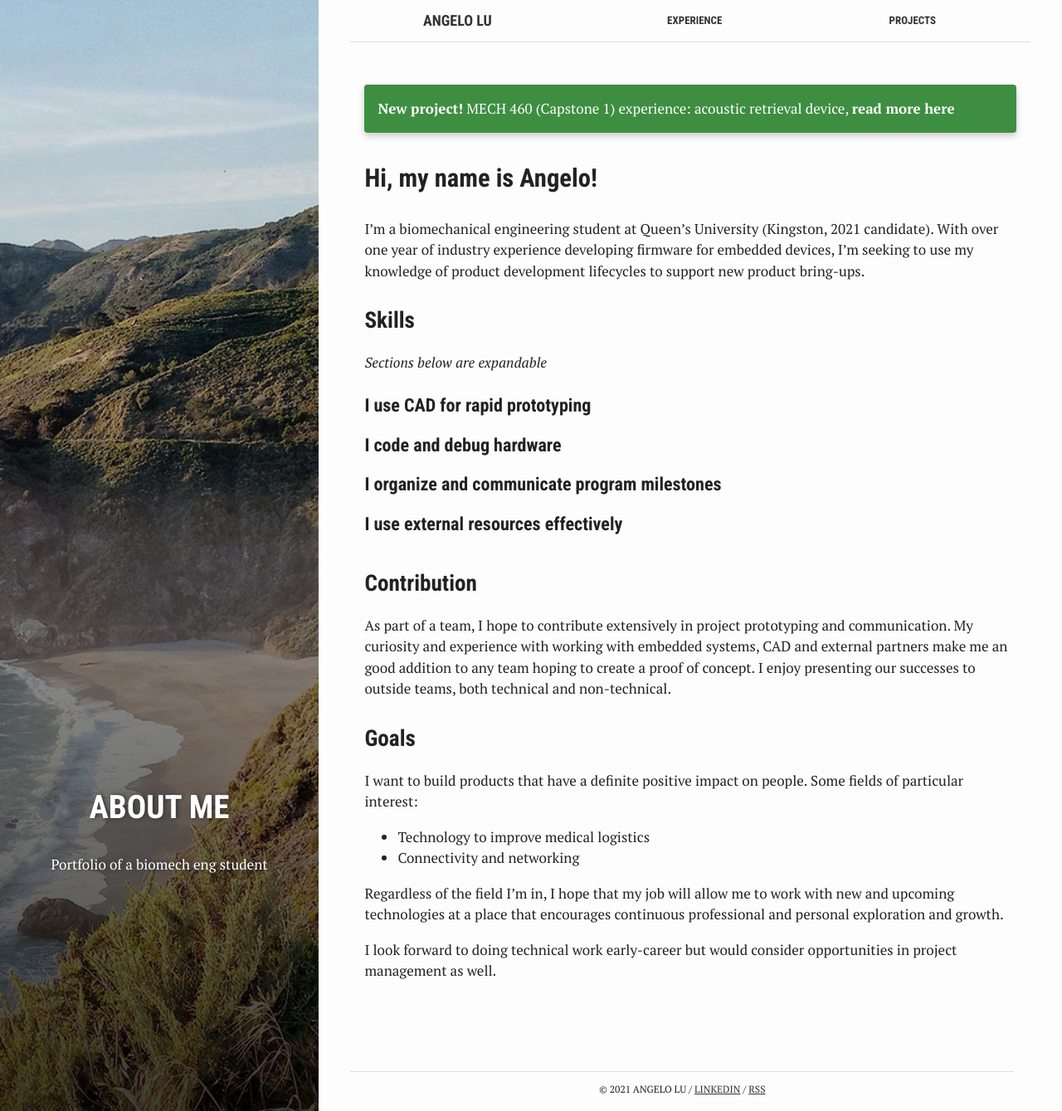
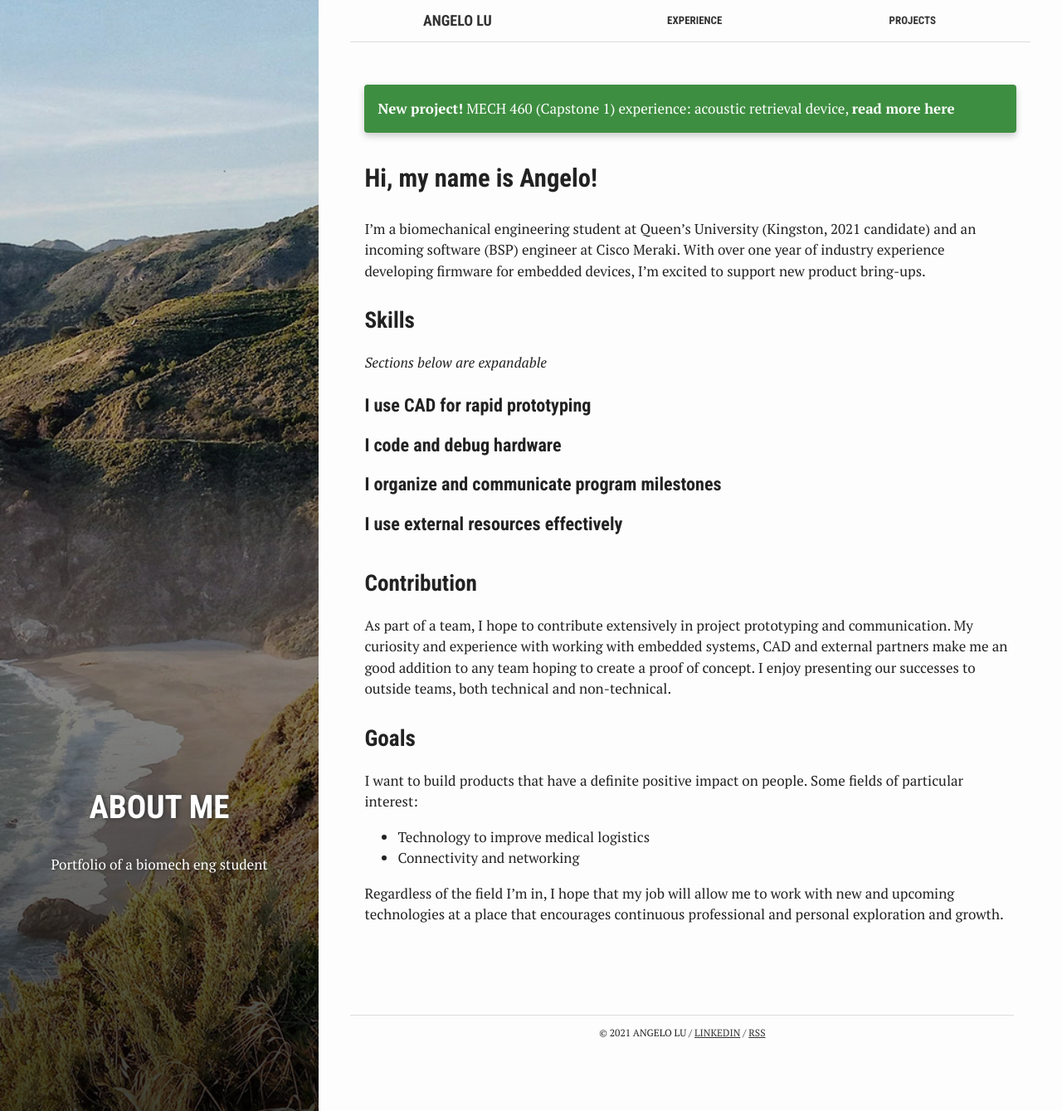
Before and after one commit to angelolu/angelolu.github.io, a Jekyll site: the page built from index.md, in a window 1280 px wide and 1339 px high. Shown: the whole window at 83% size. Built offline with Jekyll 4.4.1, drawn with Linux system fonts in a browser that asks for light colours.

Commit message:
feat: update language on index, acoustic retrieval
I changed the index text to be less "job seeker-y". At the advice of
others, I added a "Contribution" section to the acoustic retrieval
project.

```diff
--- a/index.md
+++ b/index.md
@@ -9,7 +9,7 @@ summary: "Portfolio of a biomech eng student"
 
 ## Hi, my name is Angelo!
 
-I'm a biomechanical engineering student at Queen's University (Kingston, 2021 candidate). With over one year of industry experience developing firmware for embedded devices, I'm seeking to use my knowledge of product development lifecycles to support new product bring-ups.
+I'm a biomechanical engineering student at Queen's University (Kingston, 2021 candidate) and an incoming software (BSP) engineer at Cisco Meraki. With over one year of industry experience developing firmware for embedded devices, I'm excited to support new product bring-ups.
 
 ### Skills
 
@@ -69,7 +69,5 @@ I want to build products that have a definite positive impact on people. Some fi
 
 Regardless of the field I'm in, I hope that my job will allow me to work with new and upcoming technologies at a place that encourages continuous professional and personal exploration and growth.
 
-I look forward to doing technical work early-career but would consider opportunities in project management as well.
-
 [//]: <> ### Fun Facts
 [//]: <> On days off, I love backcountry camping, am in the middle of a marathon training plan and am chasing the perfect settings for my 3D printer. Please feel free to reach out-I’m always !open to new opportunities and look forward to my next project.
```
Also changed, not shown: other parts of index.md (+1 -1 lines), _posts/2021-01-01-acoustic-retrieval.md (+4 -0 lines).
